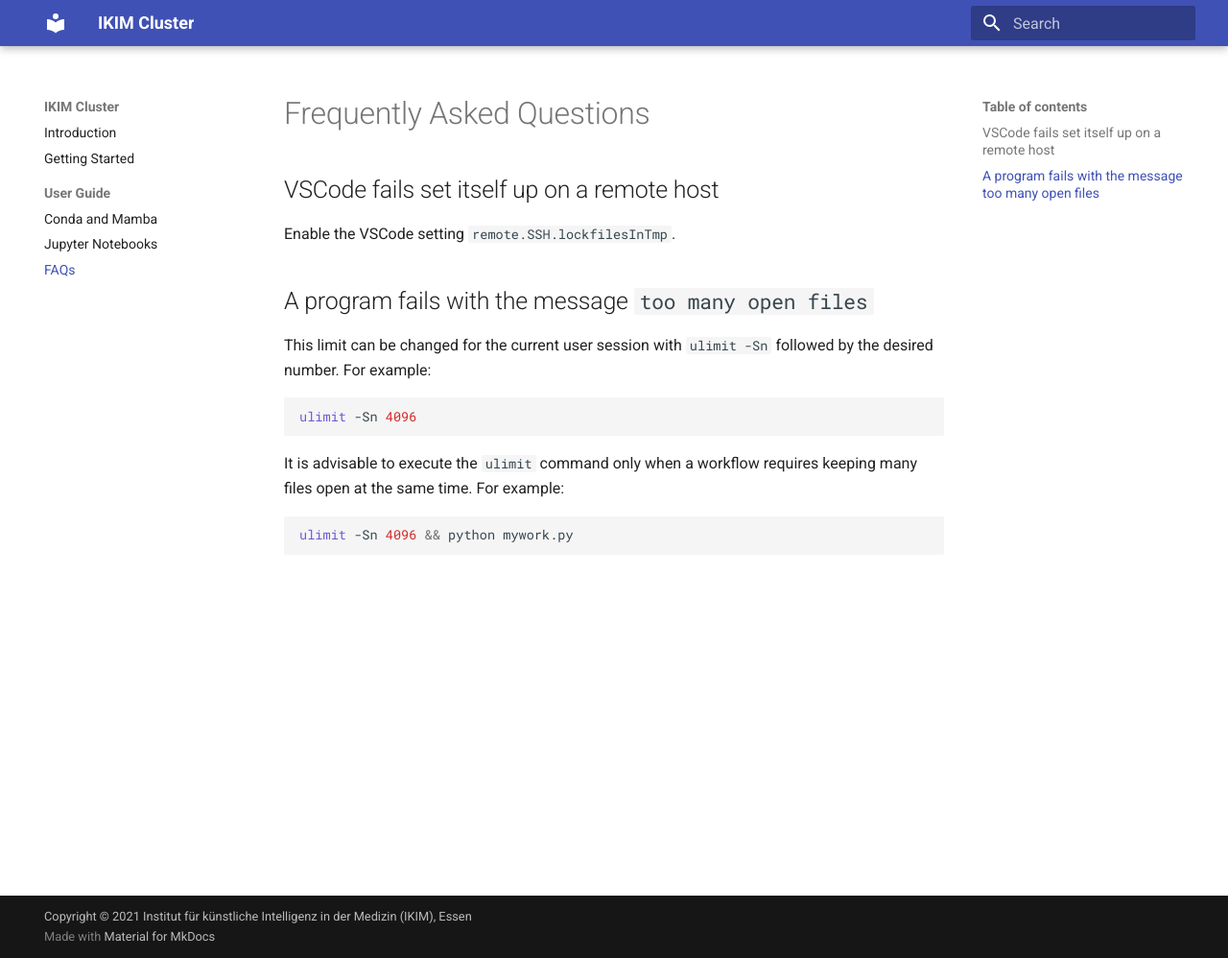
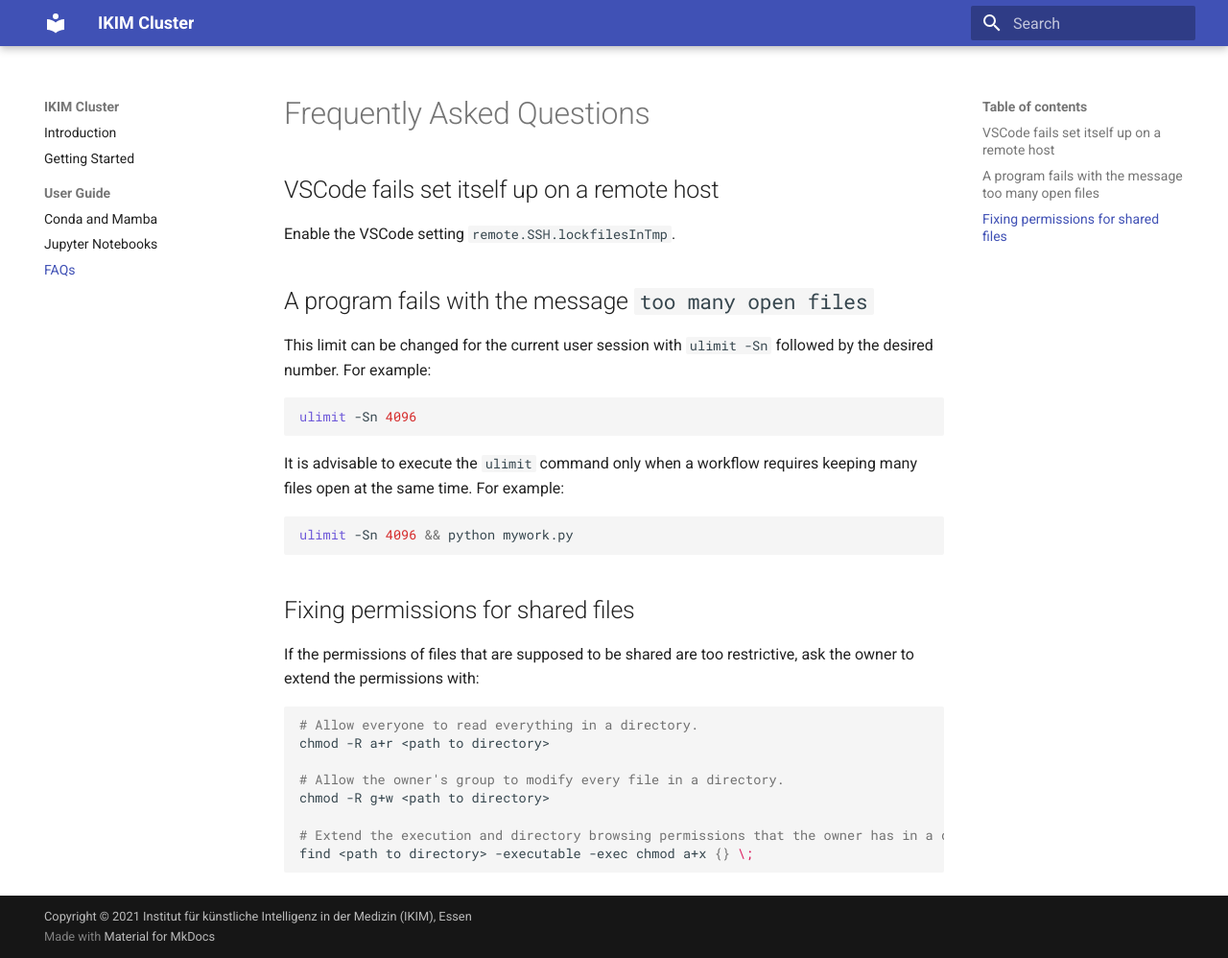
Before and after one commit to IKIM-Essen/ClusterDocs, an MkDocs documentation site: the page built from docs/faq.md, in a window 1280 px wide and 998 px high. Shown: the whole window at 96% size. Built offline with MkDocs 1.6.1 and Material for MkDocs 9.7.7, drawn with Linux system fonts in a browser that asks for light colours.

Commit message:
Add an FAQ entry about permissions of shared files

````diff
--- a/docs/faq.md
+++ b/docs/faq.md
@@ -17,3 +17,18 @@
 ```sh
 ulimit -Sn 4096 && python mywork.py
 ```
+
+## Fixing permissions for shared files
+
+If the permissions of files that are supposed to be shared are too restrictive, ask the owner to extend the permissions with:
+
+```sh
+# Allow everyone to read everything in a directory.
+chmod -R a+r <path to directory>
+
+# Allow the owner's group to modify every file in a directory.
+chmod -R g+w <path to directory>
+
+# Extend the execution and directory browsing permissions that the owner has in a directory to everyone.
+find <path to directory> -executable -exec chmod a+x {} \;
+```
````
